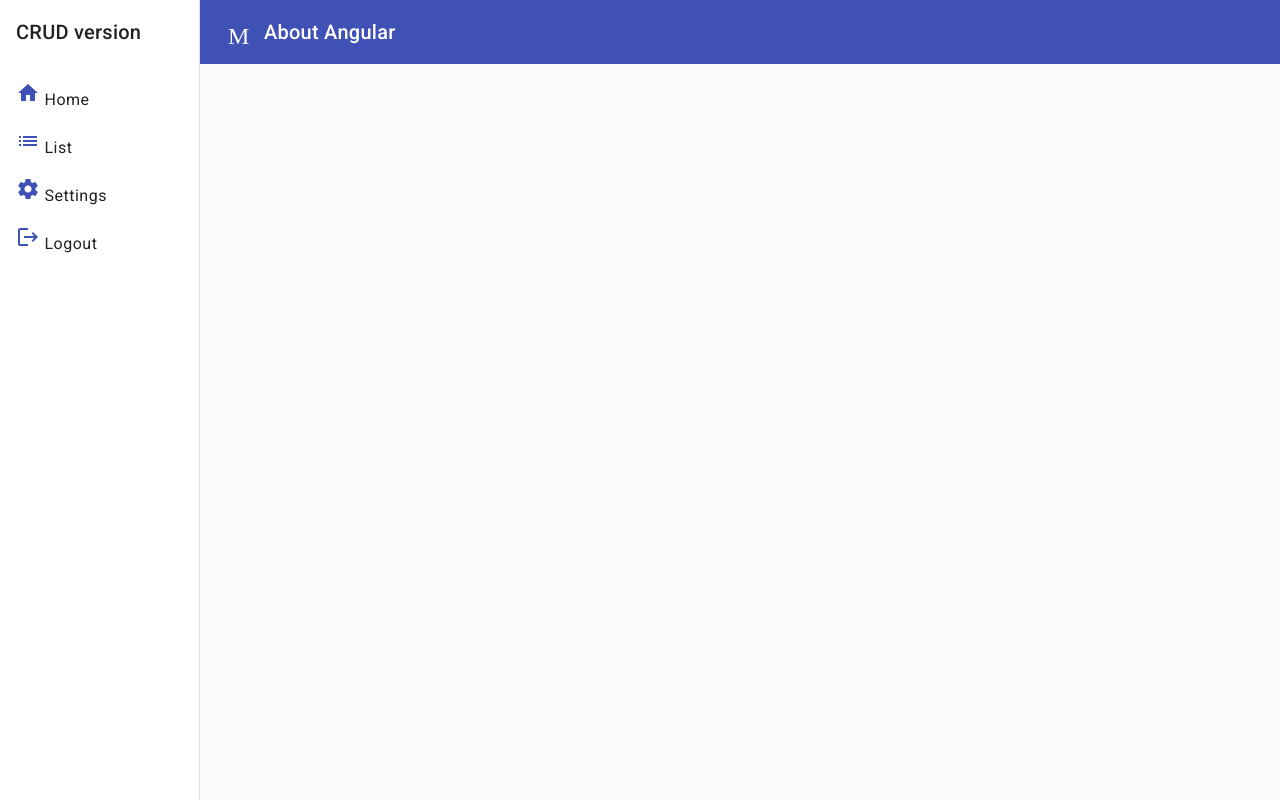
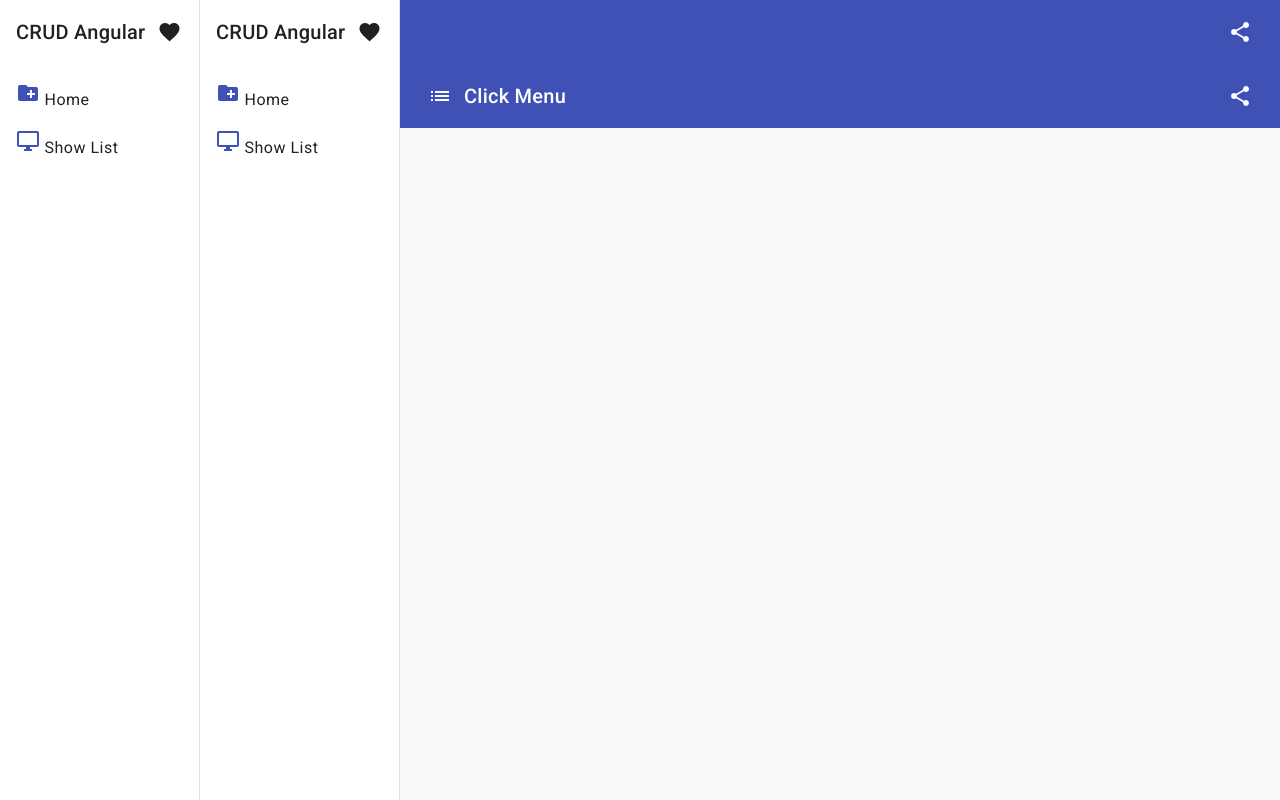
Before and after one commit to anaqonitah27/crud-angular, an Angular app: page /admin in a window 1280 px wide. Built offline with nearby package versions, Linux system fonts and the light colour scheme.

Commit message:
Change App routing module | Sidebar | Add Icons in Home Page

```diff
--- a/src/app/admin/admin.module.ts
+++ b/src/app/admin/admin.module.ts
@@ -19,7 +19,7 @@ const routes: Routes = [
     component: MainComponent,
     children: [
       {
-        path: '',
+        path: 'admin',
         redirectTo: 'admin/home',
         pathMatch: 'full',
       },
--- a/src/app/admin/home/home.component.html
+++ b/src/app/admin/home/home.component.html
@@ -1,36 +1,6 @@
 <mat-sidenav-container class="sidenav-container">
-    <mat-sidenav #drawer class="sidenav" fixedInViewport
-        [attr.role]="(isHandset$ | async) ? 'dialog' : 'navigation'"
-        [mode]="(isHandset$ | async) ? 'over' : 'side'"
-        [opened]="(isHandset$ | async) === false">
-      <mat-toolbar>CRUD version</mat-toolbar>
-      <mat-nav-list>
-        <a mat-list-item href="/admin/home">
-          <mat-icon aria-hidden="false"  color="primary" aria-label="Example home icon" fontIcon="home"></mat-icon> Home
-        </a>
-        <a mat-list-item href="/admin/list">
-          <mat-icon aria-hidden="false" color="primary" aria-label="Example home icon" fontIcon="list"></mat-icon> List
-        </a>
-        <a mat-list-item href="/admin/settings">
-          <mat-icon aria-hidden="false" color="primary" aria-label="Example home icon" fontIcon="settings"></mat-icon> Settings
-        </a>
-        <a mat-list-item href="/admin/logout">
-          <mat-icon aria-hidden="false" color="primary" aria-label="Example home icon" fontIcon="logout"></mat-icon> Logout
-        </a>
-      </mat-nav-list>
-    </mat-sidenav>
-    <mat-sidenav-content>
-      <mat-toolbar color="primary">
-        <button
-          type="button"
-          aria-label="Toggle sidenav"
-          mat-icon-button
-          (click)="drawer.toggle()">
-          <mat-icon aria-label="Side nav toggle icon">Menu</mat-icon>
-        </button>
-        <span>About Angular</span>
-      </mat-toolbar>
-      <!-- Add Content Here -->
-      <router-outlet></router-outlet>
-    </mat-sidenav-content>
-  </mat-sidenav-container>
+  <mat-sidenav-content>
+    <!-- Add Content Here -->
+    <router-outlet></router-outlet>
+  </mat-sidenav-content>
+</mat-sidenav-container>
--- a/src/app/admin/list/list.component.html
+++ b/src/app/admin/list/list.component.html
@@ -1,36 +1,6 @@
 <mat-sidenav-container class="sidenav-container">
-    <mat-sidenav #drawer class="sidenav" fixedInViewport
-        [attr.role]="(isHandset$ | async) ? 'dialog' : 'navigation'"
-        [mode]="(isHandset$ | async) ? 'over' : 'side'"
-        [opened]="(isHandset$ | async) === false">
-      <mat-toolbar>CRUD version</mat-toolbar>
-      <mat-nav-list>
-        <a mat-list-item href="/admin/home">
-          <mat-icon aria-hidden="false"  color="primary" aria-label="Example home icon" fontIcon="home"></mat-icon> Home
-        </a>
-        <a mat-list-item href="/admin/list">
-          <mat-icon aria-hidden="false" color="primary" aria-label="Example home icon" fontIcon="list"></mat-icon> List
-        </a>
-        <a mat-list-item href="/admin/settings">
-          <mat-icon aria-hidden="false" color="primary" aria-label="Example home icon" fontIcon="settings"></mat-icon> Settings
-        </a>
-        <a mat-list-item href="/admin/logout">
-          <mat-icon aria-hidden="false" color="primary" aria-label="Example home icon" fontIcon="logout"></mat-icon> Logout
-        </a>
-      </mat-nav-list>
-    </mat-sidenav>
-    <mat-sidenav-content>
-      <mat-toolbar color="primary">
-        <button
-          type="button"
-          aria-label="Toggle sidenav"
-          mat-icon-button
-          (click)="drawer.toggle()">
-          <mat-icon aria-label="Side nav toggle icon">Menu</mat-icon>
-        </button>
-        <span>About Angular</span>
-      </mat-toolbar>
-      <!-- Add Content Here -->
-      <router-outlet></router-outlet>
-    </mat-sidenav-content>
-  </mat-sidenav-container>
+  <mat-sidenav-content>
+    <!-- Add Content Here -->
+    <router-outlet></router-outlet>
+  </mat-sidenav-content>
+</mat-sidenav-container>
--- a/src/app/admin/logout/logout.component.html
+++ b/src/app/admin/logout/logout.component.html
@@ -1,36 +1,6 @@
 <mat-sidenav-container class="sidenav-container">
-    <mat-sidenav #drawer class="sidenav" fixedInViewport
-        [attr.role]="(isHandset$ | async) ? 'dialog' : 'navigation'"
-        [mode]="(isHandset$ | async) ? 'over' : 'side'"
-        [opened]="(isHandset$ | async) === false">
-      <mat-toolbar>CRUD version</mat-toolbar>
-      <mat-nav-list>
-        <a mat-list-item href="/admin/home">
-          <mat-icon aria-hidden="false"  color="primary" aria-label="Example home icon" fontIcon="home"></mat-icon> Home
-        </a>
-        <a mat-list-item href="/admin/list">
-          <mat-icon aria-hidden="false" color="primary" aria-label="Example home icon" fontIcon="list"></mat-icon> List
-        </a>
-        <a mat-list-item href="/admin/settings">
-          <mat-icon aria-hidden="false" color="primary" aria-label="Example home icon" fontIcon="settings"></mat-icon> Settings
-        </a>
-        <a mat-list-item href="/admin/logout">
-          <mat-icon aria-hidden="false" color="primary" aria-label="Example home icon" fontIcon="logout"></mat-icon> Logout
-        </a>
-      </mat-nav-list>
-    </mat-sidenav>
-    <mat-sidenav-content>
-      <mat-toolbar color="primary">
-        <button
-          type="button"
-          aria-label="Toggle sidenav"
-          mat-icon-button
-          (click)="drawer.toggle()">
-          <mat-icon aria-label="Side nav toggle icon">Menu</mat-icon>
-        </button>
-        <span>About Angular</span>
-      </mat-toolbar>
-      <!-- Add Content Here -->
-      <router-outlet></router-outlet>
-    </mat-sidenav-content>
-  </mat-sidenav-container>
+  <mat-sidenav-content>
+    <!-- Add Content Here -->
+    <router-outlet></router-outlet>
+  </mat-sidenav-content>
+</mat-sidenav-container>
--- a/src/app/admin/main/main.component.css
+++ b/src/app/admin/main/main.component.css
@@ -12,6 +12,14 @@
 
 .mat-toolbar.mat-primary {
   position: sticky;
-  top: 0;
+  top: 5;
   z-index: 1;
 }
+
+.example-spacer {
+  flex: 1 1 auto;
+}
+
+.mat-sidebar{
+
+}
--- a/src/app/admin/main/main.component.html
+++ b/src/app/admin/main/main.component.html
@@ -3,20 +3,24 @@
       [attr.role]="(isHandset$ | async) ? 'dialog' : 'navigation'"
       [mode]="(isHandset$ | async) ? 'over' : 'side'"
       [opened]="(isHandset$ | async) === false">
-    <mat-toolbar>CRUD version</mat-toolbar>
+    <mat-toolbar>CRUD Angular
+      <button mat-icon-button class="example-icon favorite-icon" aria-label="Example icon-button with heart icon">
+        <mat-icon>favorite</mat-icon>
+      </button>
+    </mat-toolbar>
     <mat-nav-list>
-      <a mat-list-item href="/admin/home">
-        <mat-icon aria-hidden="false"  color="primary" aria-label="Example home icon" fontIcon="home"></mat-icon> Home
+      <a mat-list-item href="/home">
+        <mat-icon aria-hidden="false"  color="primary" fontIcon="create_new_folder" ></mat-icon> Home
       </a>
-      <a mat-list-item href="/admin/list">
-        <mat-icon aria-hidden="false" color="primary" aria-label="Example home icon" fontIcon="list"></mat-icon> List
+      <a mat-list-item href="/list">
+        <mat-icon aria-hidden="false" color="primary" fontIcon="desktop_windows"></mat-icon> Show List
       </a>
-      <a mat-list-item href="/admin/settings">
+      <!-- <a mat-list-item href="/settings">
         <mat-icon aria-hidden="false" color="primary" aria-label="Example home icon" fontIcon="settings"></mat-icon> Settings
       </a>
-      <a mat-list-item href="/admin/logout">
+      <a mat-list-item href="/logout">
         <mat-icon aria-hidden="false" color="primary" aria-label="Example home icon" fontIcon="logout"></mat-icon> Logout
-      </a>
+      </a> -->
     </mat-nav-list>
   </mat-sidenav>
   <mat-sidenav-content>
@@ -26,9 +30,14 @@
         aria-label="Toggle sidenav"
         mat-icon-button
         (click)="drawer.toggle()">
-        <mat-icon aria-label="Side nav toggle icon">Menu</mat-icon>
+        <mat-icon aria-hidden="false" color="white" aria-label="Example home icon" fontIcon="list"></mat-icon>
       </button>
-      <span>About Angular</span>
+      <span>Click Menu</span>
+
+    <span class="example-spacer"></span>
+      <button mat-icon-button class="example-icon" aria-label="Example icon-button with share icon">
+        <mat-icon>share</mat-icon>
+      </button>
     </mat-toolbar>
     <!-- Add Content Here -->
     <router-outlet></router-outlet>
--- a/src/app/admin/settings/settings.component.html
+++ b/src/app/admin/settings/settings.component.html
@@ -1,35 +1,5 @@
 <mat-sidenav-container class="sidenav-container">
-    <mat-sidenav #drawer class="sidenav" fixedInViewport
-        [attr.role]="(isHandset$ | async) ? 'dialog' : 'navigation'"
-        [mode]="(isHandset$ | async) ? 'over' : 'side'"
-        [opened]="(isHandset$ | async) === false">
-      <mat-toolbar>CRUD version</mat-toolbar>
-      <mat-nav-list>
-        <a mat-list-item href="/admin/home">
-          <mat-icon aria-hidden="false"  color="primary" aria-label="Example home icon" fontIcon="home"></mat-icon> Home
-        </a>
-        <a mat-list-item href="/admin/list">
-          <mat-icon aria-hidden="false" color="primary" aria-label="Example home icon" fontIcon="list"></mat-icon> List
-        </a>
-        <a mat-list-item href="/admin/settings">
-          <mat-icon aria-hidden="false" color="primary" aria-label="Example home icon" fontIcon="settings"></mat-icon> Settings
-        </a>
-        <a mat-list-item href="/admin/logout">
-          <mat-icon aria-hidden="false" color="primary" aria-label="Example home icon" fontIcon="logout"></mat-icon> Logout
-        </a>
-      </mat-nav-list>
-    </mat-sidenav>
     <mat-sidenav-content>
-      <mat-toolbar color="primary">
-        <button
-          type="button"
-          aria-label="Toggle sidenav"
-          mat-icon-button
-          (click)="drawer.toggle()">
-          <mat-icon aria-label="Side nav toggle icon">Menu</mat-icon>
-        </button>
-        <span>About Angular</span>
-      </mat-toolbar>
       <!-- Add Content Here -->
       <router-outlet></router-outlet>
     </mat-sidenav-content>
--- a/src/app/app-routing.module.ts
+++ b/src/app/app-routing.module.ts
@@ -3,7 +3,7 @@ import { RouterModule, Routes } from '@angular/router';
 
 const routes: Routes = [
   {
-    path: "admin",
+    path: "",
     loadChildren: () => import("./admin/admin.module").then(p => p.AdminModule)
   },
 ];
```
Also changed, not shown: src/app/app.module.ts (+6 -2 lines).
